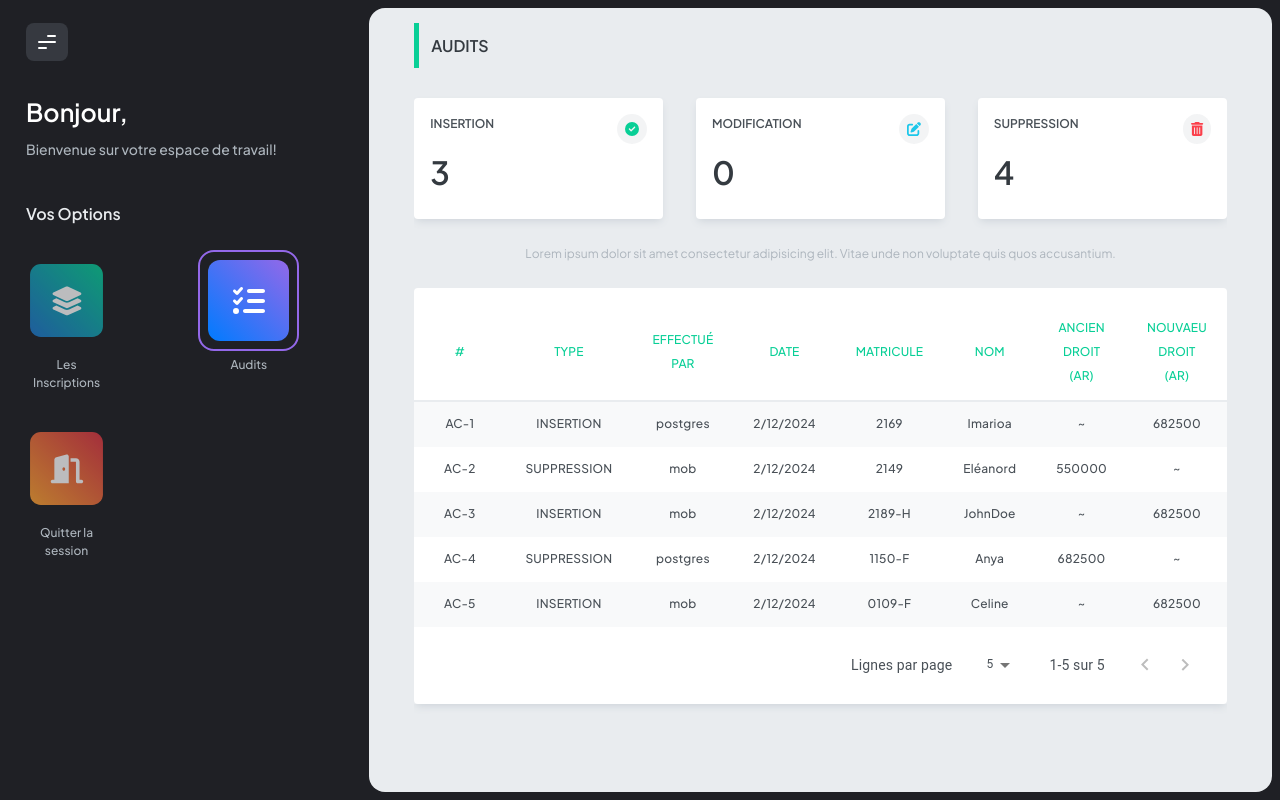
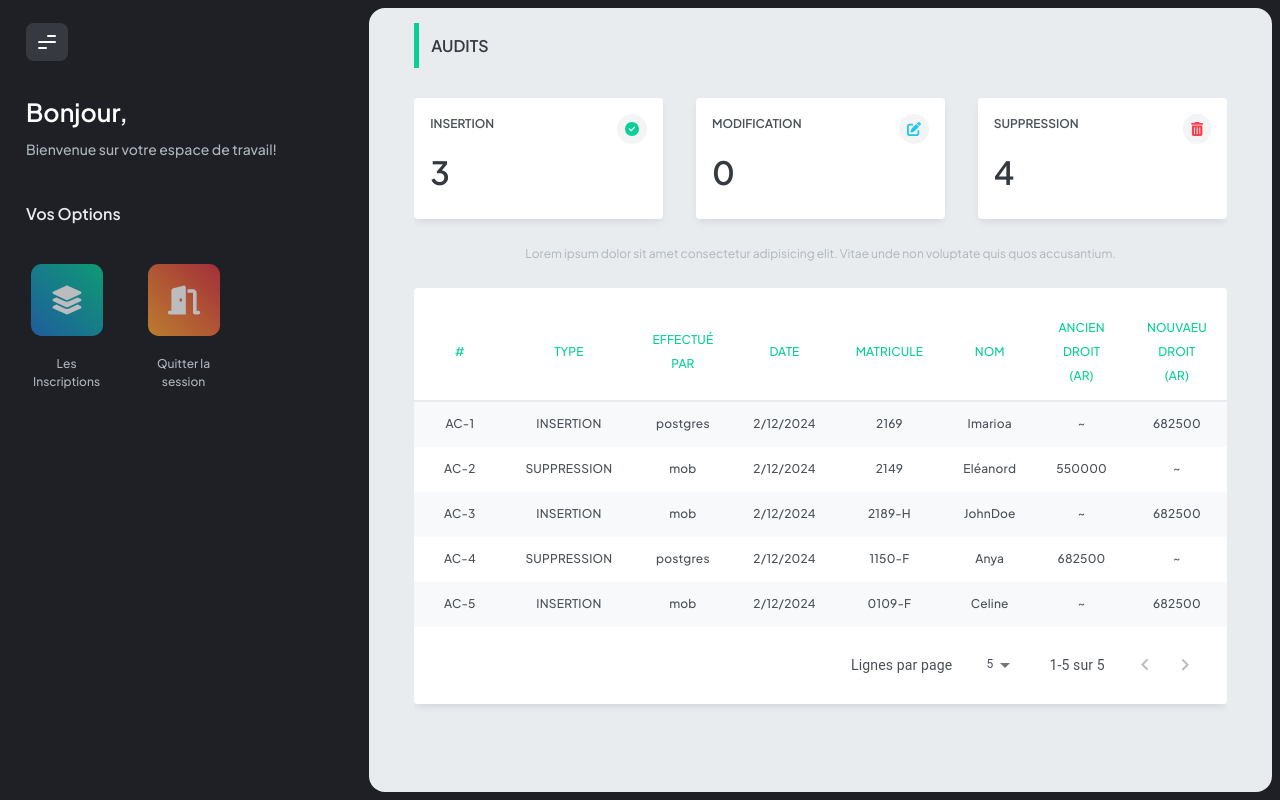
Before and after one commit to Elie-Imario/ABDA-FrontEnd, a React (Vite) app: page /audits in a window 1280 px wide. Built offline with nearby package versions, Linux system fonts and the light colour scheme.

Commit message:
add filter to menuitem

```diff
--- a/src/Layout/LeftSide/ButtonBoxItemComponent/ButtonBox.tsx
+++ b/src/Layout/LeftSide/ButtonBoxItemComponent/ButtonBox.tsx
@@ -1,25 +1,22 @@
-import { FC } from "react";
+import { FC, useContext } from "react";
 import { FontAwesomeIcon } from "@fortawesome/react-fontawesome";
 import "./buttonBox.scss";
+import { AppContext } from "../../../service/context";
 
 type Props = {
   icoName: string;
   buttonLabel: string;
-  // eslint-disable-next-line @typescript-eslint/ban-types
-  onHandleClick: Function;
 };
 
-export const ButtonBox: FC<Props> = ({
-  icoName,
-  buttonLabel,
-  onHandleClick,
-}) => {
-  const handleClick = () => {
-    onHandleClick(buttonLabel);
+export const ButtonBox: FC<Props> = ({ icoName, buttonLabel }) => {
+  const { setAppContext } = useContext(AppContext);
+  const onHandleQuitClick = () => {
+    sessionStorage.clear();
+    setAppContext(undefined);
   };
   return (
     <div className="sidebar-navigation-item">
-      <button className="box" onClick={handleClick}>
+      <button className="box" onClick={onHandleQuitClick}>
         <FontAwesomeIcon icon={icoName} size="3x" />
       </button>
       <span className="caption">{buttonLabel}</span>
--- a/src/Layout/LeftSide/ButtonBoxItemComponent/buttonBox.scss
+++ b/src/Layout/LeftSide/ButtonBoxItemComponent/buttonBox.scss
@@ -1,7 +1,7 @@
 @import "../../../assets/dist/sass/import";
 .box {
-  width: 81px;
-  height: 81px;
+  width: 80px;
+  height: 80px;
   @include flex($align: center, $justify: center);
   border-radius: 0.75rem;
   border: none;
--- a/src/Layout/LeftSide/index.tsx
+++ b/src/Layout/LeftSide/index.tsx
@@ -3,12 +3,12 @@ import { AppContext } from "../../service/context/index.js";
 import { ButtonBox } from "./ButtonBoxItemComponent/ButtonBox.js";
 import "./leftSide.scss";
 import "../../plugins/fa-plugin-kit.js";
-import { PageName, pageRoutes } from "../../service/data/index.js";
+import { pageRoutes } from "../../service/data/index.js";
 import { MenuItem } from "./ButtonBoxItemComponent/MenuItem.js";
 
 const LeftSide = () => {
   const { UserLogContext } = useContext(AppContext);
-  const onHandleQuitClick = () => {};
+
   return (
     <div className="left-side">
       <div className="bloc-limiter">
@@ -33,7 +33,16 @@ const LeftSide = () => {
             <span className="menu-category">Vos Options</span>
             <div className="sidebar-navigation-items">
               {pageRoutes.map((item, key) => {
-                return (
+                return item.adminOnly ? (
+                  UserLogContext?.role.toLowerCase() === "role_admin" && (
+                    <MenuItem
+                      key={key}
+                      icoName={item.icon}
+                      pageName={item.label}
+                      path={item.path}
+                    />
+                  )
+                ) : (
                   <MenuItem
                     key={key}
                     icoName={item.icon}
@@ -42,11 +51,7 @@ const LeftSide = () => {
                   />
                 );
               })}
-              <ButtonBox
-                icoName="door-open"
-                buttonLabel="Quitter la session"
-                onHandleClick={onHandleQuitClick} //mbola dinihina
-              />
+              <ButtonBox icoName="door-open" buttonLabel="Quitter la session" />
             </div>
           </div>
         </div>
--- a/src/Layout/LeftSide/leftSide.scss
+++ b/src/Layout/LeftSide/leftSide.scss
@@ -82,7 +82,7 @@
     .sidebar-navigation-items {
       @include flex(
         $align: flex-start,
-        $justify: space-between,
+        $justify: flex-start,
         $flexwrap: wrap,
         $gap: 36px
       );
@@ -118,7 +118,7 @@
         &.active::before {
           content: "";
           position: absolute;
-          border: 2px solid $green;
+          border: 3px solid $green;
           width: 100%;
           height: 100%;
           padding: 0.45rem;
@@ -139,7 +139,7 @@
         &.active::before {
           content: "";
           position: absolute;
-          border: 2px solid $new-purple;
+          border: 3px solid $new-purple;
           width: 100%;
           height: 100%;
           padding: 0.5rem;
@@ -147,7 +147,7 @@
         }
       }
 
-      &:nth-of-type(3) .box {
+      &:last-child .box {
         background: -webkit-linear-gradient(bottom left, $new-orange, $red);
         background: -o-linear-gradient(bottom left, $new-orange, $new-purple);
         background: -moz-linear-gradient(bottom left, $new-orange, $red);
--- a/src/service/data/index.ts
+++ b/src/service/data/index.ts
@@ -8,6 +8,7 @@ export const pageRoutes = [
     icon: "layer-group",
     component: Inscription,
     label: "Les Inscriptions",
+    adminOnly: false,
   },
   {
     path: "/audits",
@@ -15,5 +16,6 @@ export const pageRoutes = [
     icon: "list-check",
     component: Audit,
     label: "Audits",
+    adminOnly: true,
   },
 ];
```
